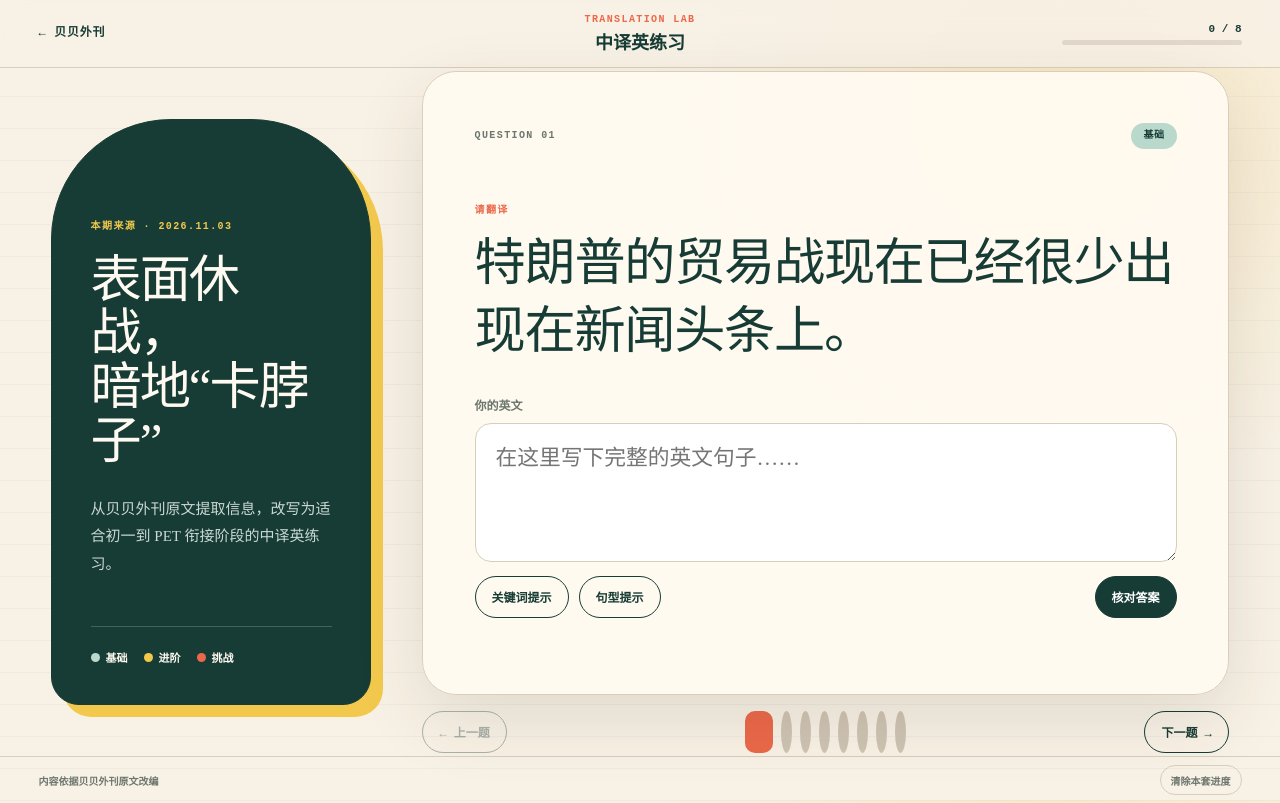
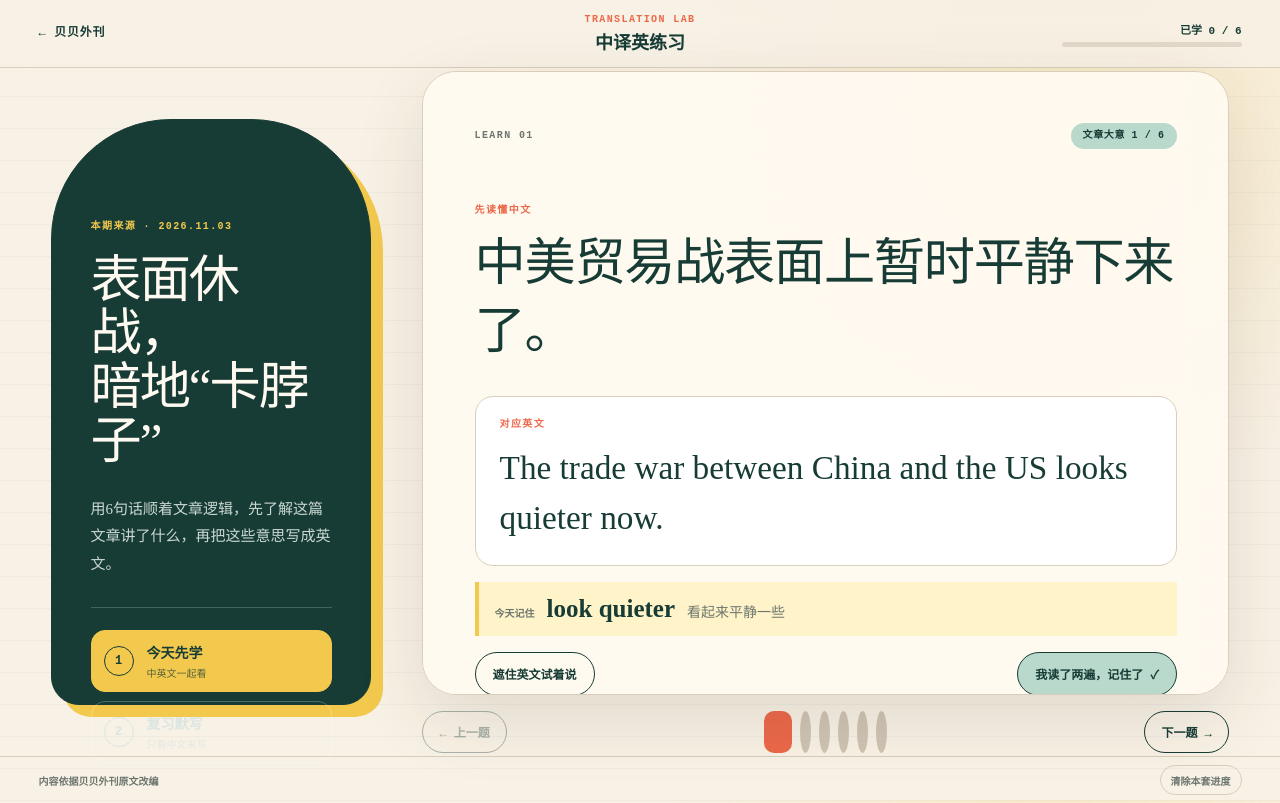
Before and after one commit to twfour/beibei-word-site, a website: page translation/index.html in a window 1280 px wide. Drawn offline with Linux system fonts and the light colour scheme.

Commit message:
Simplify translation practice into learn and write modes

```diff
--- a/translation/app.js
+++ b/translation/app.js
@@ -1,91 +1,91 @@
 const exercises = [
   {
-    level: 1,
-    chinese: "特朗普的贸易战现在已经很少出现在新闻头条上。",
-    keywords: "贸易战 trade wars · 新闻头条 news headlines · 很少 rarely",
-    frame: "Trump's trade wars rarely ... now.",
-    answer: "Trump's trade wars rarely appear in the news headlines now.",
-    note: "频率副词 rarely 放在实义动词 appear 前面；这里用一般现在时描述当前状况。",
+    chinese: "中美贸易战表面上暂时平静下来了。",
+    answer: "The trade war between China and the US looks quieter now.",
+    core: "look quieter",
+    meaning: "看起来平静一些",
+    keywords: "贸易战 the trade war · 中美 between China and the US · 平静一些 quieter",
+    frame: "The trade war between ... looks ...",
+    note: "look 后面接形容词 quieter，表示“看起来更加平静”。",
     source: "Donald Trump's trade wars have largely fallen off the headlines."
   },
   {
-    level: 1,
-    chinese: "表面的平静可能会误导我们。",
-    keywords: "表面的平静 the calm on the surface · 误导 mislead",
-    frame: "The calm on the surface may ...",
-    answer: "The calm on the surface may mislead us.",
-    note: "情态动词 may 后使用动词原形 mislead；us 作动词的宾语。",
-    source: "The sense of calm is misleading."
+    chinese: "但是，两国正在围绕技术和供应链展开更大的竞争。",
+    answer: "However, both countries are competing over technology and supply chains.",
+    core: "compete over",
+    meaning: "围绕……展开竞争",
+    keywords: "但是 however · 两国 both countries · 技术 technology · 供应链 supply chains",
+    frame: "However, both countries are competing ...",
+    note: "compete over 表示“围绕某事展开竞争”；and 连接两个并列对象。",
+    source: "The world is marching toward an economic war of potentially epic proportions."
   },
   {
-    level: 1,
-    chinese: "中国和美国都在为下一轮竞争做准备。",
-    keywords: "两者都 both · 为……做准备 prepare for · 下一轮 the next round",
-    frame: "China and the United States are both ...",
-    answer: "China and the United States are both preparing for the next round of competition.",
-    note: "be preparing for 表示“正在为……做准备”；both 通常放在 be 动词之后。",
-    source: "They are both focused on gaining the upper hand in what seems like an inevitable next round."
+    chinese: "美国正在限制中国获得先进芯片和制造设备。",
+    answer: "The US is limiting China's access to advanced chips and machines.",
+    core: "limit access to",
+    meaning: "限制获得……的途径",
+    keywords: "限制 limit · 中国获得…… China's access to · 先进芯片 advanced chips · 设备 machines",
+    frame: "The US is limiting China's access to ...",
+    note: "access to 是固定搭配，to 后面直接接名词，不用动词原形。",
+    source: "It is doubling down on efforts to limit China's access to frontier semiconductors."
   },
   {
-    level: 2,
-    chinese: "两国都希望让自己的供应链更加安全。",
-    keywords: "两国 both countries · 供应链 supply chains · 更加安全 safer",
-    frame: "Both countries want to make ...",
-    answer: "Both countries want to make their own supply chains safer.",
-    note: "make + 宾语 + 形容词表示“使……变得……”，所以 safer 放在 supply chains 后。",
-    source: "China and the US are focusing on ensuring the resilience of the international supply chains on which they rely."
+    chinese: "中国正利用自己在关键矿产和稀土方面的优势作出回应。",
+    answer: "China is responding with its strength in critical minerals and rare earths.",
+    core: "respond with",
+    meaning: "用……作出回应",
+    keywords: "作出回应 respond · 优势 strength · 关键矿产 critical minerals · 稀土 rare earths",
+    frame: "China is responding with its strength in ...",
+    note: "respond with 表示“以某种方式或手段回应”；its 指 China 的。",
+    source: "China is leveraging its overwhelming dominance over the supply of critical minerals."
   },
   {
-    level: 2,
-    chinese: "稀土对许多高科技产品非常重要。",
-    keywords: "稀土 rare earths · 对……重要 be important for · 高科技产品 high-tech products",
-    frame: "Rare earths are ...",
-    answer: "Rare earths are very important for many high-tech products.",
-    note: "rare earths 在这里表示一类矿产，使用复数；high-tech 作复合形容词修饰 products。",
-    source: "Critical minerals ... are essential to high-tech industries for civilian and military uses."
+    chinese: "如果稀土供应中断，美国和欧洲可能损失很多钱。",
+    answer: "Without rare-earth supplies, the US and Europe could lose a lot of money.",
+    core: "without supplies",
+    meaning: "没有供应",
+    keywords: "没有 without · 稀土供应 rare-earth supplies · 可能 could · 损失很多钱 lose a lot of money",
+    frame: "Without rare-earth supplies, the US and Europe could ...",
+    note: "without 后接名词；could 在这里表示一种可能发生的结果。",
+    source: "It could cost their economies about $1.5tn per year."
   },
   {
-    level: 2,
-    chinese: "美国正在投资新的采矿和加工项目。",
-    keywords: "投资 invest in · 采矿 mining · 加工 processing · 项目 projects",
-    frame: "The United States is investing in ...",
-    answer: "The United States is investing in new mining and processing projects.",
-    note: "invest in 是固定搭配；mining 和 processing 在这里共同修饰 projects。",
-    source: "The Trump administration is pouring hundreds of millions into projects to mine and process rare earths."
-  },
-  {
-    level: 3,
-    chinese: "如果两国不能合作，经济冲突可能会变得更加严重。",
-    keywords: "如果 if · 合作 work together · 经济冲突 economic conflict · 严重 serious",
-    frame: "If the two countries cannot ..., the economic conflict may ...",
-    answer: "If the two countries cannot work together, the economic conflict may become more serious.",
-    note: "真实条件句中，if 从句用一般现在时，主句可使用 may 表示可能性。",
+    chinese: "作者希望两国能够合作，避免经济冲突变成真正的战争。",
+    answer: "The writer hopes the two countries can work together and avoid a real war.",
+    core: "work together",
+    meaning: "共同合作",
+    keywords: "作者 the writer · 希望 hope · 合作 work together · 避免 avoid · 真正的战争 a real war",
+    frame: "The writer hopes the two countries can ... and avoid ...",
+    note: "hope 后接完整句子；work together 和 avoid a real war 由 and 并列。",
     source: "One hopes there is a path to a peaceful entente."
-  },
-  {
-    level: 3,
-    chinese: "贸易曾经让各国相互依赖，但现在这种依赖有时被看作一种弱点。",
-    keywords: "曾经 once · 相互依赖 depend on one another · 被看作 be seen as · 弱点 weakness",
-    frame: "Trade once made countries ..., but now this dependence is sometimes ...",
-    answer: "Trade once made countries depend on one another, but now this dependence is sometimes seen as a weakness.",
-    note: "make 后接不带 to 的动词原形 depend；is seen as 是被动语态，表示“被看作”。",
-    source: "Trade, once the economic glue meant to promote peace through interdependence, is becoming the battlefield."
   }
 ];
 
-const storageKey = "beibei-translation-20261103-v1";
-const saved = JSON.parse(localStorage.getItem(storageKey) || "{}") || {};
+const storageKey = "beibei-translation-20261103-v2";
+let saved = {};
+try { saved = JSON.parse(localStorage.getItem(storageKey) || "{}") || {}; } catch (error) { saved = {}; }
 const state = {
   index: Math.min(Number(saved.index) || 0, exercises.length - 1),
+  mode: saved.mode === "write" ? "write" : "learn",
   answers: saved.answers || {},
+  learned: saved.learned || {},
   ratings: saved.ratings || {}
 };
 
 const elements = {
   card: document.querySelector("#exercise-card"),
   number: document.querySelector("#question-number"),
-  level: document.querySelector("#level-badge"),
+  badge: document.querySelector("#level-badge"),
+  promptLabel: document.querySelector("#prompt-label"),
   prompt: document.querySelector("#chinese-prompt"),
+  studyPanel: document.querySelector("#study-panel"),
+  studyAnswerWrap: document.querySelector("#study-answer-wrap"),
+  studyAnswer: document.querySelector("#study-answer"),
+  corePhrase: document.querySelector("#core-phrase"),
+  phraseMeaning: document.querySelector("#phrase-meaning"),
+  coverAnswer: document.querySelector("#cover-answer"),
+  markLearned: document.querySelector("#mark-learned"),
+  writePanel: document.querySelector("#write-panel"),
   input: document.querySelector("#student-answer"),
   hintOne: document.querySelector("#hint-one"),
   hintTwo: document.querySelector("#hint-two"),
@@ -100,7 +100,8 @@ const elements = {
   dots: document.querySelector("#question-dots"),
   progressText: document.querySelector("#progress-text"),
   progressBar: document.querySelector("#progress-bar"),
-  reset: document.querySelector("#reset-progress")
+  reset: document.querySelector("#reset-progress"),
+  modeButtons: [...document.querySelectorAll("[data-mode]")]
 };
 
 let hintLevel = 0;
@@ -110,12 +111,14 @@ function save() {
 }
 
 function completedCount() {
-  return Object.values(state.ratings).filter(value => value === "done").length;
+  const collection = state.mode === "learn" ? state.learned : state.ratings;
+  return exercises.filter((exercise, index) => state.mode === "learn" ? collection[index] : collection[index] === "done").length;
 }
 
 function updateProgress() {
   const complete = completedCount();
-  elements.progressText.textContent = `${complete} / ${exercises.length}`;
+  const action = state.mode === "learn" ? "已学" : "会写";
+  elements.progressText.textContent = `${action} ${complete} / ${exercises.length}`;
   elements.progressBar.style.width = `${complete / exercises.length * 100}%`;
 }
 
@@ -124,9 +127,10 @@ function buildDots() {
   exercises.forEach((exercise, index) => {
     const button = document.createElement("button");
     button.type = "button";
-    button.setAttribute("aria-label", `第 ${index + 1} 题`);
+    button.setAttribute("aria-label", `第 ${index + 1} 句`);
     if (index === state.index) button.classList.add("current");
-    if (state.ratings[index] === "done") button.classList.add("done");
+    const complete = state.mode === "learn" ? state.learned[index] : state.ratings[index] === "done";
+    if (complete) button.classList.add("done");
     button.addEventListener("click", () => goTo(index));
     elements.dots.append(button);
   });
@@ -144,15 +148,25 @@ function setHint(level) {
 
 function render() {
   const exercise = exercises[state.index];
+  const learning = state.mode === "learn";
   hintLevel = 0;
-  elements.number.textContent = `QUESTION ${String(state.index + 1).padStart(2, "0")}`;
-  elements.level.textContent = ["基础", "进阶", "挑战"][exercise.level - 1];
-  elements.level.className = `level-badge level-${exercise.level}`;
+  elements.number.textContent = `${learning ? "LEARN" : "WRITE"} ${String(state.index + 1).padStart(2, "0")}`;
+  elements.badge.textContent = `文章大意 ${state.index + 1} / ${exercises.length}`;
+  elements.promptLabel.textContent = learning ? "先读懂中文" : "只看中文，试着写";
   elements.prompt.textContent = exercise.chinese;
+  elements.studyAnswer.textContent = exercise.answer;
+  elements.corePhrase.textContent = exercise.core;
+  elements.phraseMeaning.textContent = exercise.meaning;
   elements.input.value = state.answers[state.index] || "";
   elements.modelAnswer.textContent = exercise.answer;
   elements.answerNote.textContent = exercise.note;
   elements.sourceLine.textContent = exercise.source;
+  elements.studyPanel.hidden = !learning;
+  elements.writePanel.hidden = learning;
+  elements.studyAnswerWrap.classList.remove("covered");
+  elements.coverAnswer.textContent = "遮住英文试着说";
+  elements.markLearned.textContent = state.learned[state.index] ? "这句已经学过 ✓" : "我读了两遍，记住了 ✓";
+  elements.markLearned.classList.toggle("is-learned", Boolean(state.learned[state.index]));
   elements.hintBox.hidden = true;
   elements.answerPanel.hidden = true;
   elements.showAnswer.textContent = "核对答案";
@@ -160,6 +174,7 @@ function render() {
   elements.hintTwo.setAttribute("aria-pressed", "false");
   elements.previous.disabled = state.index === 0;
   elements.next.disabled = state.index === exercises.length - 1;
+  elements.modeButtons.forEach(button => button.classList.toggle("active", button.dataset.mode === state.mode));
   document.querySelectorAll("[data-rating]").forEach(button => {
     button.classList.toggle("selected", state.ratings[state.index] === button.dataset.rating);
   });
@@ -169,12 +184,36 @@ function render() {
 }
 
 function goTo(index) {
-  state.answers[state.index] = elements.input.value.trim();
+  if (state.mode === "write") state.answers[state.index] = elements.input.value.trim();
   state.index = Math.max(0, Math.min(index, exercises.length - 1));
   save();
   render();
 }
 
+function setMode(mode) {
+  if (state.mode === "write") state.answers[state.index] = elements.input.value.trim();
+  state.mode = mode;
+  state.index = 0;
+  save();
+  render();
+}
+
+elements.modeButtons.forEach(button => button.addEventListener("click", () => setMode(button.dataset.mode)));
+elements.studyAnswerWrap.addEventListener("click", () => {
+  if (!elements.studyAnswerWrap.classList.contains("covered")) return;
+  elements.studyAnswerWrap.classList.remove("covered");
+  elements.coverAnswer.textContent = "遮住英文试着说";
+});
+elements.coverAnswer.addEventListener("click", () => {
+  const covered = elements.studyAnswerWrap.classList.toggle("covered");
+  elements.coverAnswer.textContent = covered ? "重新显示英文" : "遮住英文试着说";
+});
+elements.markLearned.addEventListener("click", () => {
+  state.learned[state.index] = true;
+  save();
+  if (state.index < exercises.length - 1) goTo(state.index + 1);
+  else render();
+});
 elements.input.addEventListener("input", () => {
   state.answers[state.index] = elements.input.value;
   save();
@@ -193,17 +232,17 @@ document.querySelectorAll("[data-rating]").forEach(button => {
   button.addEventListener("click", () => {
     state.ratings[state.index] = button.dataset.rating;
     save();
-    render();
-    if (button.dataset.rating === "done" && state.index < exercises.length - 1) {
-      window.setTimeout(() => goTo(state.index + 1), 180);
-    }
+    if (button.dataset.rating === "done" && state.index < exercises.length - 1) goTo(state.index + 1);
+    else render();
   });
 });
 
 elements.reset.addEventListener("click", () => {
-  if (!window.confirm("确定清除这套练习的答案和完成进度吗？")) return;
+  if (!window.confirm("确定清除这套练习的学习和默写进度吗？")) return;
   state.index = 0;
+  state.mode = "learn";
   state.answers = {};
+  state.learned = {};
   state.ratings = {};
   save();
   render();
--- a/translation/index.html
+++ b/translation/index.html
@@ -15,7 +15,7 @@
       <strong>中译英练习</strong>
     </div>
     <div class="header-progress" aria-label="练习进度">
-      <span id="progress-text">0 / 8</span>
+      <span id="progress-text">0 / 6</span>
       <div class="progress-track"><i id="progress-bar"></i></div>
     </div>
   </header>
@@ -25,33 +25,45 @@
       <div>
         <p class="issue-label">本期来源 · 2026.11.03</p>
         <h1>表面休战，<br>暗地“卡脖子”</h1>
-        <p class="issue-summary">从贝贝外刊原文提取信息，改写为适合初一到 PET 衔接阶段的中译英练习。</p>
+        <p class="issue-summary">用6句话顺着文章逻辑，先了解这篇文章讲了什么，再把这些意思写成英文。</p>
       </div>
-      <div class="level-key" aria-label="难度说明">
-        <span><i class="dot dot-one"></i>基础</span>
-        <span><i class="dot dot-two"></i>进阶</span>
-        <span><i class="dot dot-three"></i>挑战</span>
+      <div class="mode-switch" aria-label="学习模式">
+        <button class="active" type="button" data-mode="learn"><b>1</b><span>今天先学<small>中英文一起看</small></span></button>
+        <button type="button" data-mode="write"><b>2</b><span>复习默写<small>只看中文来写</small></span></button>
       </div>
     </aside>
 
     <section class="exercise-stage" aria-live="polite">
       <article class="exercise-card" id="exercise-card">
         <div class="card-topline">
-          <span id="question-number">QUESTION 01</span>
-          <span class="level-badge" id="level-badge">基础</span>
+          <span id="question-number">LEARN 01</span>
+          <span class="level-badge" id="level-badge">文章大意 1 / 6</span>
         </div>
 
         <div class="prompt-block">
-          <p class="small-label">请翻译</p>
+          <p class="small-label" id="prompt-label">先读懂中文</p>
           <h2 id="chinese-prompt"></h2>
         </div>
 
+        <section class="study-panel" id="study-panel">
+          <div class="study-answer-wrap" id="study-answer-wrap">
+            <p class="small-label">对应英文</p>
+            <p class="study-answer" id="study-answer"></p>
+          </div>
+          <div class="phrase-strip"><span>今天记住</span><strong id="core-phrase"></strong><em id="phrase-meaning"></em></div>
+          <div class="study-actions">
+            <button class="soft-button" id="cover-answer" type="button">遮住英文试着说</button>
+            <button class="learned-button" id="mark-learned" type="button">我读了两遍，记住了 ✓</button>
+          </div>
+        </section>
+
+        <section class="write-panel" id="write-panel" hidden>
           <label class="answer-label" for="student-answer">你的英文</label>
           <textarea id="student-answer" rows="3" autocomplete="off" spellcheck="false" placeholder="在这里写下完整的英文句子……"></textarea>
 
           <div class="action-row">
             <button class="soft-button" id="hint-one" type="button">关键词提示</button>
-          <button class="soft-button" id="hint-two" type="button">句型提示</button>
+            <button class="soft-button" id="hint-two" type="button">句子开头</button>
             <button class="answer-button" id="show-answer" type="button">核对答案</button>
           </div>
 
@@ -68,17 +80,18 @@
                   <p id="answer-note"></p>
                 </div>
                 <div>
-                <p class="small-label">原文对应表达</p>
+                  <p class="small-label">外刊原文怎么说</p>
                   <p class="source-line" id="source-line"></p>
                 </div>
               </div>
               <div class="self-check" aria-label="自我评价">
-              <span>这题完成得怎么样？</span>
-              <button type="button" data-rating="again">再练一次</button>
-              <button type="button" data-rating="done">基本会了 ✓</button>
+                <span>不要求一字不差，意思正确、句子完整就很好。</span>
+                <button type="button" data-rating="again">明天再练</button>
+                <button type="button" data-rating="done">这句会写了 ✓</button>
               </div>
             </div>
           </div>
+        </section>
       </article>
 
       <nav class="exercise-nav" aria-label="题目导航">
--- a/translation/styles.css
+++ b/translation/styles.css
@@ -11,6 +11,7 @@
 }
 
 * { box-sizing: border-box; }
+[hidden] { display: none !important; }
 
 html, body { margin: 0; min-height: 100%; }
 
@@ -88,12 +89,12 @@ button { color: inherit; }
 .issue-label { margin: 62px 0 20px; color: var(--yellow); }
 .issue-panel h1 { margin: 0; font-size: clamp(34px, 4vw, 58px); line-height: 1.05; font-weight: 500; letter-spacing: -.04em; }
 .issue-summary { margin: 28px 0; color: #cbd8d3; font-size: 15px; line-height: 1.85; }
-.level-key { display: flex; flex-wrap: wrap; gap: 10px 16px; padding-top: 22px; border-top: 1px solid rgba(255, 255, 255, .2); font: 700 11px "Courier New", monospace; }
-.level-key span { display: flex; align-items: center; gap: 6px; }
-.dot { width: 9px; height: 9px; border-radius: 50%; }
-.dot-one { background: var(--mint); }
-.dot-two { background: var(--yellow); }
-.dot-three { background: var(--coral); }
+.mode-switch { display: grid; gap: 9px; padding-top: 22px; border-top: 1px solid rgba(255, 255, 255, .2); }
+.mode-switch button { display: grid; grid-template-columns: 32px 1fr; gap: 11px; align-items: center; padding: 11px 12px; border: 1px solid rgba(255, 255, 255, .24); border-radius: 14px; background: transparent; color: #dbe6e2; text-align: left; cursor: pointer; }
+.mode-switch button.active { border-color: var(--yellow); background: var(--yellow); color: var(--ink); }
+.mode-switch b { display: grid; place-items: center; width: 30px; height: 30px; border: 1px solid currentColor; border-radius: 50%; font: 800 12px "Courier New", monospace; }
+.mode-switch span { font-size: 14px; font-weight: 700; }
+.mode-switch small { display: block; margin-top: 3px; font: 500 10px "Courier New", monospace; opacity: .72; }
 
 .exercise-stage { min-width: 0; align-self: center; }
 .exercise-card {
@@ -117,6 +118,21 @@ button { color: inherit; }
 .prompt-block { margin: clamp(32px, 7vh, 72px) 0 32px; }
 .small-label { margin: 0 0 12px; color: var(--coral); }
 .prompt-block h2 { max-width: 900px; margin: 0; font-size: clamp(28px, 4vw, 54px); line-height: 1.32; font-weight: 500; letter-spacing: -.025em; }
+.study-panel { display: grid; gap: 16px; }
+.study-answer-wrap { position: relative; padding: 22px 24px; overflow: hidden; border: 1px solid var(--line); border-radius: 18px; background: white; transition: background .2s ease; }
+.study-answer { margin: 0; font-size: clamp(22px, 2.6vw, 35px); line-height: 1.5; transition: filter .2s ease, opacity .2s ease; }
+.study-answer-wrap.covered { background: repeating-linear-gradient(-45deg,#f3eadb,#f3eadb 8px,#eee2cf 8px,#eee2cf 16px); cursor: pointer; }
+.study-answer-wrap.covered .study-answer { filter: blur(10px); opacity: .17; user-select: none; }
+.study-answer-wrap.covered::after { content: "先自己说一遍 · 点击查看"; position: absolute; inset: 0; display: grid; place-items: center; color: var(--ink); font: 800 12px "Courier New", monospace; letter-spacing: .05em; }
+.phrase-strip { display: grid; grid-template-columns:auto auto 1fr; align-items: baseline; gap: 12px; padding: 13px 16px; border-left: 4px solid var(--yellow); background: #fff3c9; }
+.phrase-strip span { color: var(--muted); font: 700 10px "Courier New", monospace; }
+.phrase-strip strong { font-size: clamp(18px, 2vw, 25px); }
+.phrase-strip em { color: var(--muted); font-style: normal; font-size: 14px; }
+.study-actions { display: flex; flex-wrap: wrap; gap: 10px; }
+.study-actions button { min-height: 44px; padding: 10px 17px; border: 1px solid var(--ink); border-radius: 999px; background: transparent; cursor: pointer; font: 700 12px "Courier New", monospace; }
+.study-actions .learned-button { margin-left: auto; background: var(--mint); }
+.study-actions .learned-button.is-learned { background: var(--ink); color: white; }
+.write-panel { display: block; }
 .answer-label { margin-bottom: 9px; color: var(--muted); font: 700 12px "Courier New", monospace; }
 textarea {
   width: 100%;
@@ -193,6 +209,7 @@ footer button { min-height: 30px; padding: 5px 10px; border-color: var(--line);
   .issue-panel { min-height: 300px; border-radius: 30px; box-shadow: 8px 8px 0 var(--yellow); }
   .issue-label { margin-top: 0; }
   .issue-panel h1 br { display: none; }
+  .mode-switch { grid-template-columns: 1fr 1fr; }
   .exercise-card { min-height: 620px; }
 }
 
@@ -201,6 +218,8 @@ footer button { min-height: 30px; padding: 5px 10px; border-color: var(--line);
   .issue-panel { padding: 26px; }
   .exercise-card { min-height: 650px; padding: 24px 20px; border-radius: 24px; }
   .action-row .answer-button { width: 100%; margin-left: 0; }
+  .phrase-strip { grid-template-columns: 1fr; gap: 4px; }
+  .study-actions .learned-button { width: 100%; margin-left: 0; }
   .note-grid { grid-template-columns: 1fr; gap: 10px; }
   .exercise-nav { grid-template-columns: auto auto; }
   .question-dots { grid-column: 1 / -1; grid-row: 1; }
```
Lines whose indentation alone changed are shown as unchanged.
